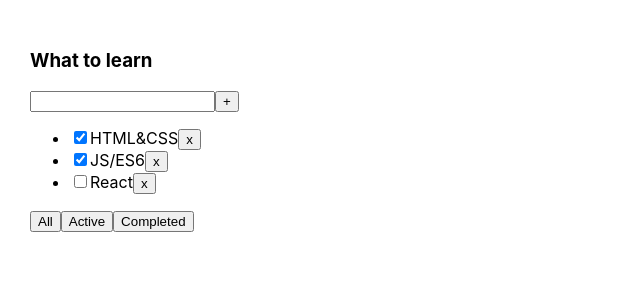
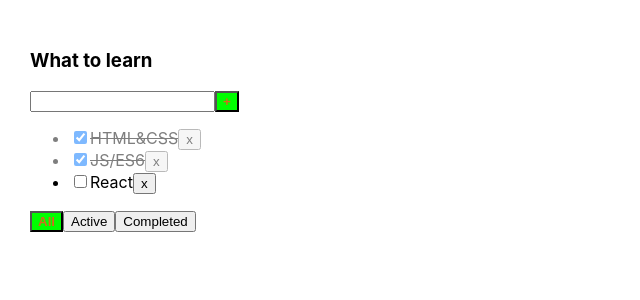
Before and after one commit to EkaterinaYurchyk2022/tasks-manager, a React (Create React App) app: page / in a window 1280 px wide. Shown: the top 300 px of the page, without its empty margins (0-640 px from the left). Built offline with nearby package versions, Linux system fonts and the light colour scheme.

Commit message:
'todo 4'

```diff
--- a/src/App.css
+++ b/src/App.css
@@ -6,3 +6,21 @@
 .App > div {
   margin-right: 50px;
 }
+.error {
+  border: red 3px solid;
+  outline: none;
+}
+
+.error-message {
+  color: red;
+}
+.btn-active {
+  background-color: lime;
+  color: chocolate;
+  font-weight: bold;
+}
+
+.isDone {
+  opacity: 0.5;
+  text-decoration: line-through;
+}
--- a/src/App.tsx
+++ b/src/App.tsx
@@ -42,6 +42,11 @@ function App() {
         setTasks([newTask, ...tasks])
     }
 
+    const changeStatus = (id: string, isDone: boolean) => {
+        setTasks(tasks.map(t => t.id === id ? {...t, isDone} : t))
+
+    }
+
     const changeFilter = (filter: FilterValuesType) => setFilter(filter)
 
     let tasksForTodoList;
@@ -65,7 +70,8 @@ function App() {
                 removeTasks={removeTask}
                 addTask={addTask}
                 changeFilter={changeFilter}
-
+                changeStatus={changeStatus}
+                filter={filter}
             />
         </div>
     );
--- a/src/Button.tsx
+++ b/src/Button.tsx
@@ -5,12 +5,18 @@ import {FilterValuesType} from "./App";
 type ButtonPropsType = {
     title: string
     onClickHandler: () => void
+    btnClass?: string
 
 }
 const Button = (props: ButtonPropsType) => {
     return (
         <>
-            <button onClick={props.onClickHandler}>{props.title}</button>
+            <button
+                className={props.btnClass}
+                onClick={props.onClickHandler}
+            >
+                {props.title}
+            </button>
         </>
     );
 };
--- a/src/TasksList.tsx
+++ b/src/TasksList.tsx
@@ -6,13 +6,14 @@ type TasksListPropsType = {
     tasks: Array<TaskType>
     removeTasks: (id: string) => void
     addTask: (title: string) => void
+    changeStatus: (id: string, isDone: boolean) => void
 }
 
 const TasksList: FC<TasksListPropsType> = (
     {
         tasks,
         removeTasks,
-
+        changeStatus
     }) => {
     /*const {tasks} = props*/
 
@@ -20,8 +21,11 @@ const TasksList: FC<TasksListPropsType> = (
     const tasksJSXElements = tasks.map(t => {
         const onClickRemoveTask = () => removeTasks(t.id)
         return (
-            <li key={t.id}>
-                <input type="checkbox" checked={t.isDone}/>
+            <li key={t.id} className={t.isDone ? "isDone" : ""}>
+                <input type="checkbox"
+                       checked={t.isDone}
+                       onChange={(e) => changeStatus(t.id, e.currentTarget.checked)}
+                />
                 <span>{t.title}</span>
                 <button onClick={onClickRemoveTask}>x</button>
             </li>
--- a/src/TodoList.tsx
+++ b/src/TodoList.tsx
@@ -10,24 +10,35 @@ type TodoListPropsType = {
     removeTasks: (id: string) => void
     addTask: (title: string) => void
     changeFilter: (filter: FilterValuesType) => void
-
+    changeStatus: (id: string, isDone: boolean) => void
+    filter: FilterValuesType
 }
 
 const TodoList = (props: TodoListPropsType) => {
     const [title, setTitle] = useState<string>("")
+    const [error, setError] = useState<boolean>(false)
     const addTask = () => {
-        props.addTask(title)
+        const trimmedTitle = title.trim()
+        if (trimmedTitle) {
+            props.addTask(trimmedTitle)
+        } else {
+            setError(true)
+        }
         setTitle("")
 
     }
-    //const onKeyPressAddTask
+
     return (
         <div>
             <TodoListHeader title={props.title}/>
             <div>
                 <input
+                    className={error ? "error" : ""}
                     value={title}
-                    onChange={(e) => setTitle(e.currentTarget.value)}
+                    onChange={(e) => {
+                        setTitle(e.currentTarget.value)
+                        setError(false)
+                    }}
                     onKeyPress={(e) => {
                         if (e.key === "Enter") {
                             addTask()
@@ -35,25 +46,32 @@ const TodoList = (props: TodoListPropsType) => {
                     }
                     }
                 />
-                <Button title={"+"} onClickHandler={addTask}/>
+                <Button
+                    btnClass={props.filter === "all" ? "btn-active" : ""}
+                    title={"+"} onClickHandler={addTask}/>
+                {error && <div className={"error-message"}>Title is required!</div>}
             </div>
             <TasksList
                 tasks={props.tasks}
                 removeTasks={props.removeTasks}
                 addTask={props.addTask}
+                changeStatus={props.changeStatus}
             />
             <div>
                 <Button
+                    btnClass={props.filter === "all" ? "btn-active" : ""}
                     title={"All"}
                     onClickHandler={() => props.changeFilter("all")}
 
                 />
                 <Button
+                    btnClass={props.filter === "active" ? "btn-active" : ""}
                     title={"Active"}
                     onClickHandler={() => props.changeFilter("active")}
 
                 />
                 <Button
+                    btnClass={props.filter === "completed" ? "btn-active" : ""}
                     title={"Completed"}
                     onClickHandler={() => props.changeFilter("completed")}
 
```
Also changed, not shown: 1 other file (tests, documents, lock files or other folders).
